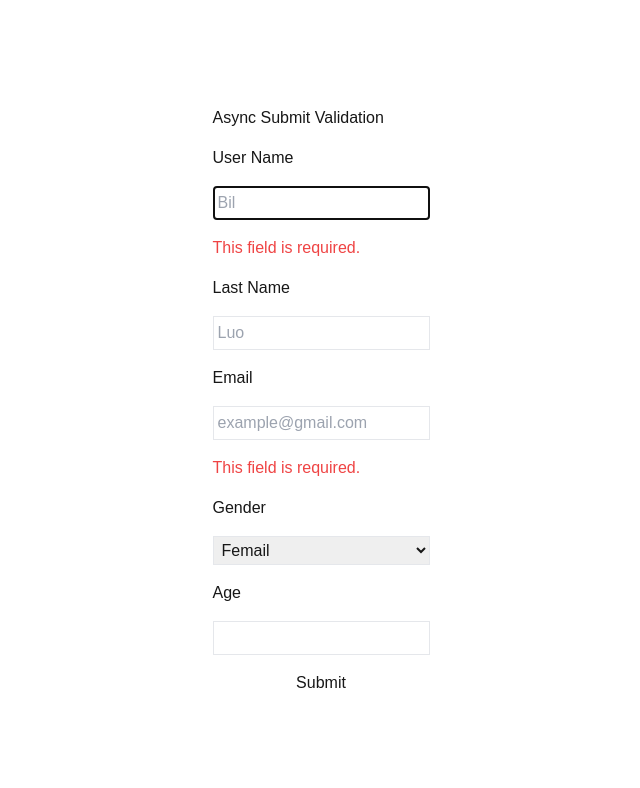
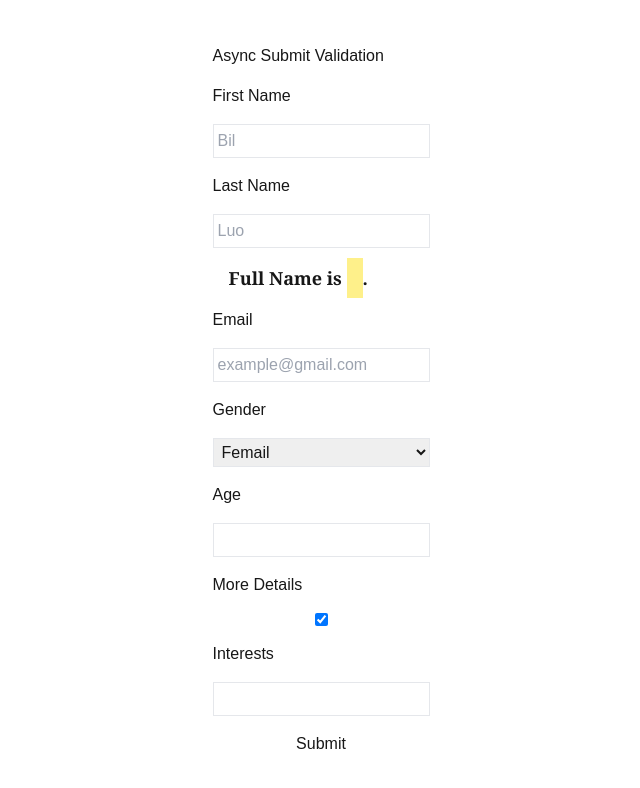
Before and after one commit to masafumi330/sandbox, a Next.js app: page /register in a window 1280 px wide. Both pictures are taken after a click on the checkbox 640 px from the left and 642 px from the top of the page. Shown: the top 788 px of the page, without its empty margins (319-959 px from the left). Built offline with nearby package versions, Linux system fonts and the light colour scheme.

Commit message:
:zap: use control

```diff
--- a/src/app/register/page.tsx
+++ b/src/app/register/page.tsx
@@ -1,13 +1,15 @@
 'use client';
 
-import { useForm } from "react-hook-form";
+import { Control, useForm, useWatch } from "react-hook-form";
 
 type Inputs = {
-  userName: string;
+  firstName: string;
   lastName: string;
   email: string;
   gender: GenderEnum;
   age: number;
+  moreDetails: boolean;
+  interests: string;
 };
 
 enum GenderEnum {
@@ -18,12 +20,27 @@ enum GenderEnum {
 
 const sleep = (ms: number) => new Promise((resolve) => setTimeout(resolve, ms));
 
+const FullNameWatched = ({control}: {control: Control<Inputs>}) => {
+  const firstName = useWatch({
+    control,
+    name: "firstName",
+  });
+  const lastName = useWatch({
+    control,
+    name: "lastName",
+  });
+
+  return (<p className="font-serif text-lg font-bold px-4">Full Name is <span className="bg-yellow-200 p-2">{firstName} {lastName}</span>.</p>);
+}
+
 const Register = () => {
 
   const {
     register,
     handleSubmit,
     formState : { errors },
+    watch,
+    control,
   } = useForm<Inputs>();
 
   const onSubmit = async (data: Inputs) => {
@@ -31,15 +48,19 @@ const Register = () => {
     alert(JSON.stringify(data));
   }
 
+  const moreDetails = watch("moreDetails");
+
   return (
     <form onSubmit={handleSubmit(onSubmit)} className="flex flex-col space-y-4">
       <h1>Async Submit Validation</h1>
 
-      <label>User Name</label>
-      <input {...register("userName", {required: true}) } placeholder="Bil" className="border p-1"/>
-      {errors.userName && <span className="text-red-500">This field is required.</span>}
+      <label>First Name</label>
+      <input {...register("firstName", {required: true}) } placeholder="Bil" className="border p-1"/>
+      {errors.firstName && <span className="text-red-500">This field is required.</span>}
       <label>Last Name</label>
       <input {...register("lastName")} placeholder="Luo" className="border p-1"/>
+
+      <FullNameWatched control={control}/>
 
       <label>Email</label>
       <input {...register("email", {required: true})} placeholder="example@gmail.com" className="border p-1"/>
@@ -56,6 +77,16 @@ const Register = () => {
       <input {...register("age", {min:0, max:99})} type="number" className="border p-1"/>
       {errors.age && <span className="text-red-500">Invalid age</span>}
 
+      <label>More Details</label>
+      <input type="checkbox" {...register("moreDetails")}/>
+
+      {moreDetails && (
+        <>
+          <label>Interests</label>
+          <input {...register("interests")} className="border p-1"/>
+        </>
+      )}
+
       <input type="submit"/>
 
     </form>
```
